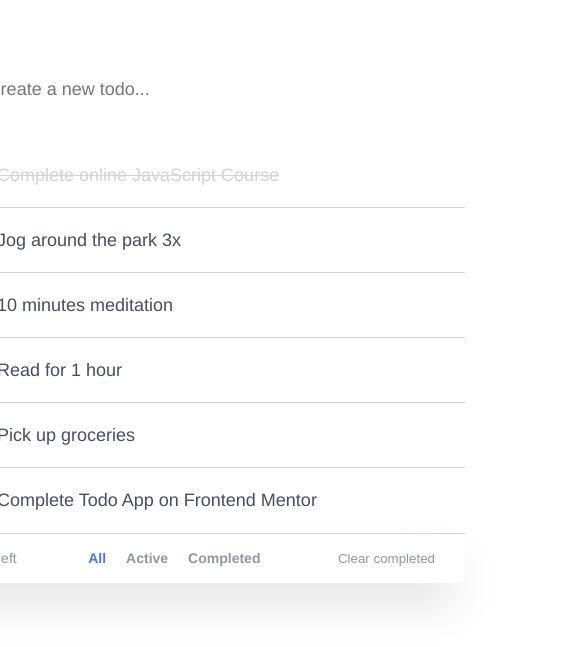
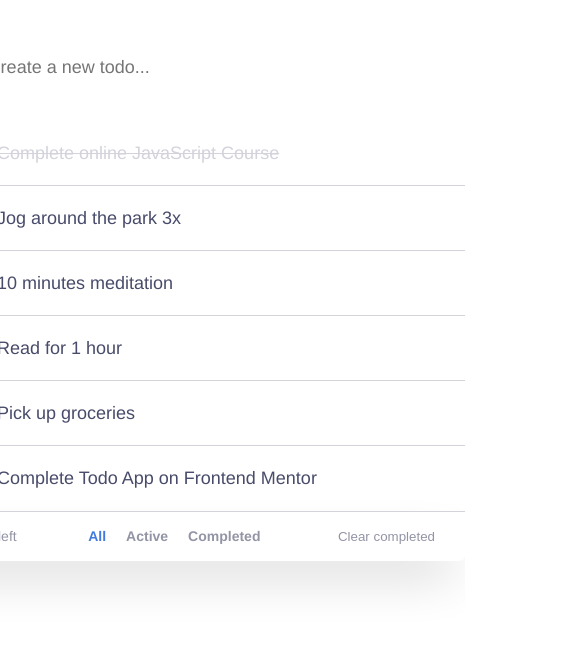
Before and after one commit to adamhm/todo-app, a React (Vite) app: page / in a window 390 px wide. Shown: the part 123-770 px from the top of the page, 585 px wide, since content can reach past the window. Built offline with nearby package versions, Linux system fonts and the light colour scheme.

Commit message:
make the page responsive

```diff
--- a/src/components/App/App.module.scss
+++ b/src/components/App/App.module.scss
@@ -1,17 +1,11 @@
 @import "@assets/styles/themify";
 
-$desktopWidth: 1440px;
-$desktopHeight: 800px;
-$mobileWidth: 365px;
-$mobileHeight: 765px;
-
 .App {
-    width: $desktopWidth;
-    height: $desktopHeight;
-
+    height: 100%;
     display: flex;
     flex-flow: column nowrap;
     align-items: center;
+    background-size: 100% 300px;
 }
 
 .dark {
--- a/src/components/TodoPanel/TodoPanel.module.scss
+++ b/src/components/TodoPanel/TodoPanel.module.scss
@@ -2,7 +2,6 @@
     display: flex;
     flex-flow: column nowrap;
     width: 540px;
-    height: 610px;
     margin-top: 63px;
 
     & > div:first-child {
--- a/src/index.css
+++ b/src/index.css
@@ -13,11 +13,8 @@
     box-sizing: inherit;
 }
 
-body {
+main {
     height: 100vh;
-    display: flex;
-    justify-content: center;
-    align-items: center;
 }
 
 input {
```
